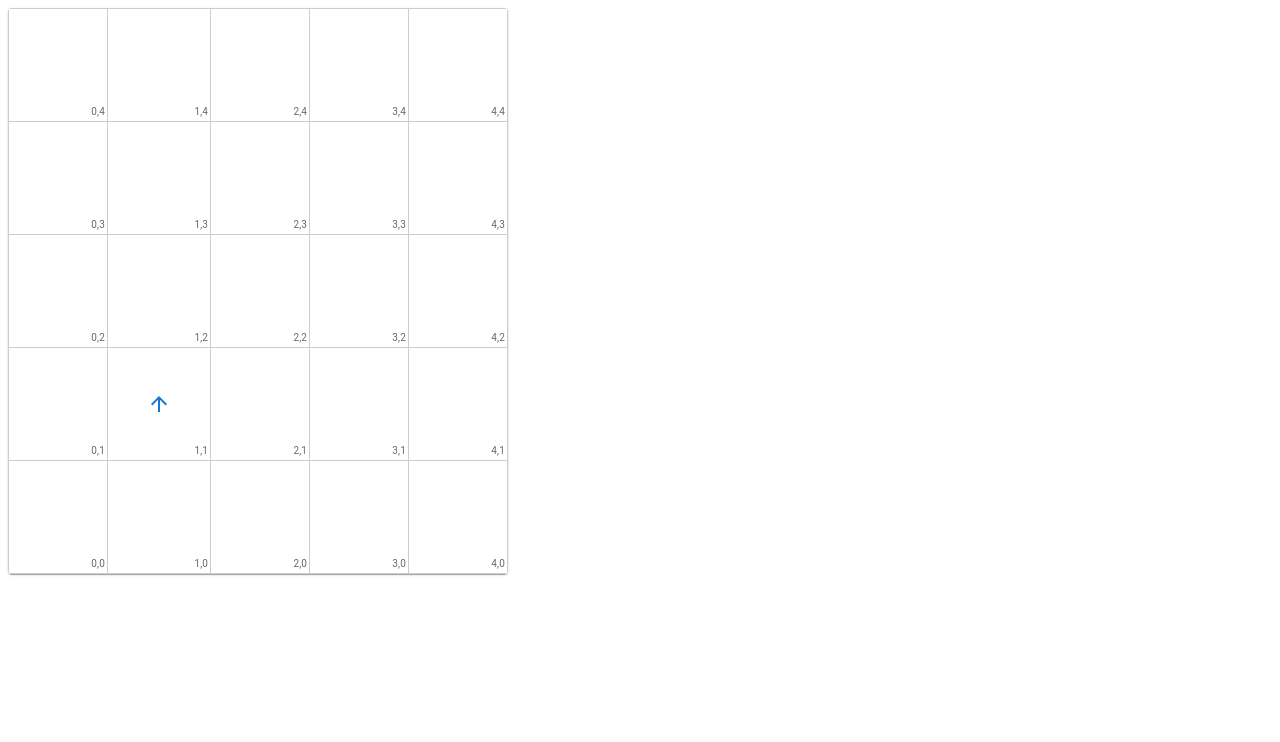
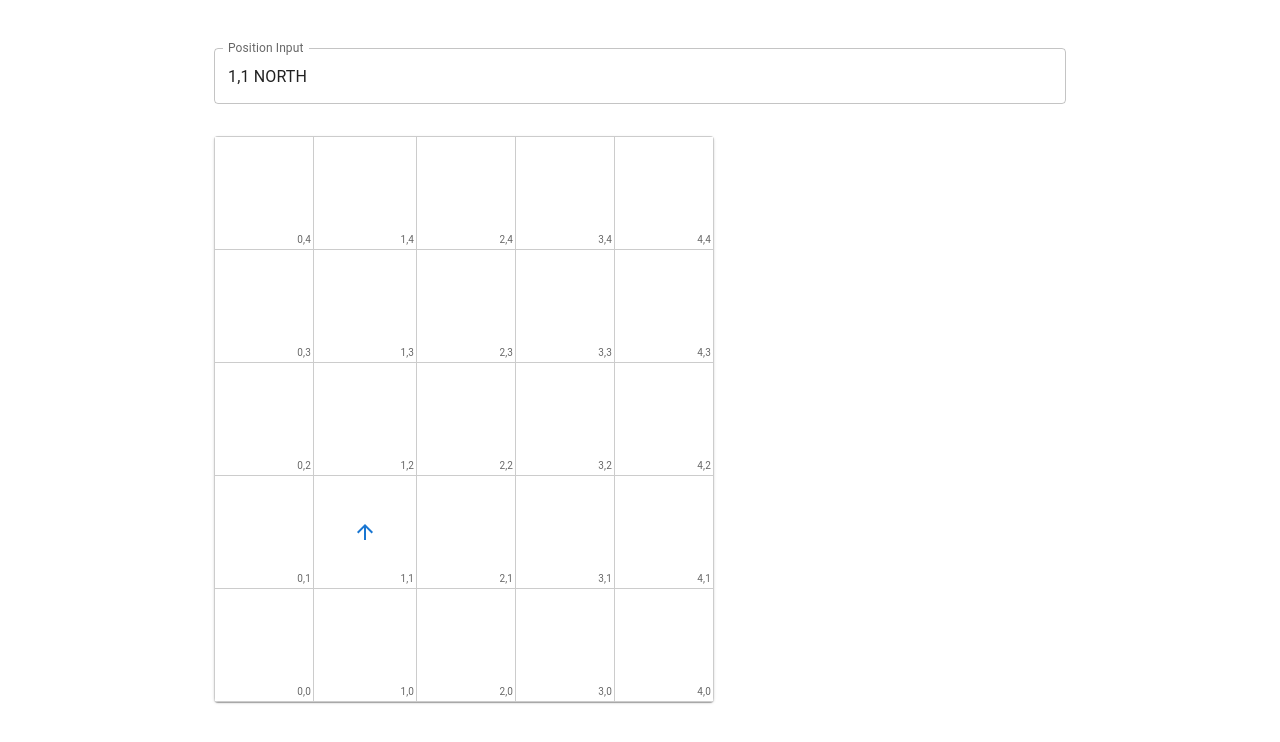
Before and after one commit to mithx1/exam, a React (Vite) app: page / in a window 1280 px wide. Shown: the top 742 px of the page. Built offline with nearby package versions, Linux system fonts and the light colour scheme.

Commit message:
update App component: add input field for position and manage state

```diff
--- a/src/App.tsx
+++ b/src/App.tsx
@@ -1,11 +1,27 @@
+import { Container, Box, Typography, TextField } from "@mui/material";
 import "./App.css";
 import MainGrid from "./components/MainGrid";
+import { useState } from "react";
 
 function App() {
+  const [input, setInput] = useState("1,1 NORTH");
+
   return (
-    <>
-      <MainGrid input="1,1 NORTH" />
-    </>
+  <Container maxWidth="md">
+        <Box sx={{ my: 4 }}>
+          <TextField
+            fullWidth
+            label="Position Input"
+            value={input}
+            onChange={(e) => setInput(e.target.value)}
+            placeholder="1,1 NORTH"
+            margin="normal"
+          />
+          <Box sx={{ mt: 3 }}>
+            <MainGrid input={input} />
+          </Box>
+        </Box>
+      </Container>
   );
 }
 
```
